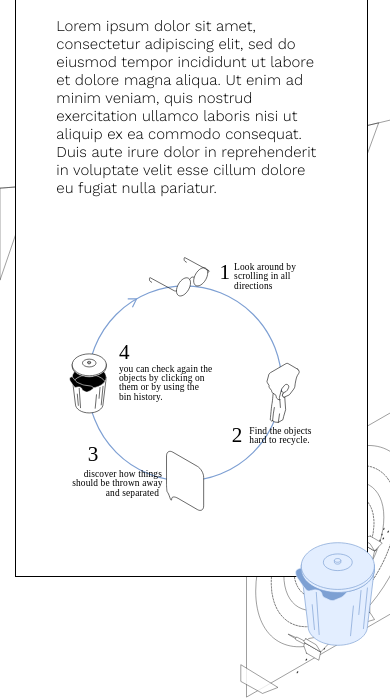
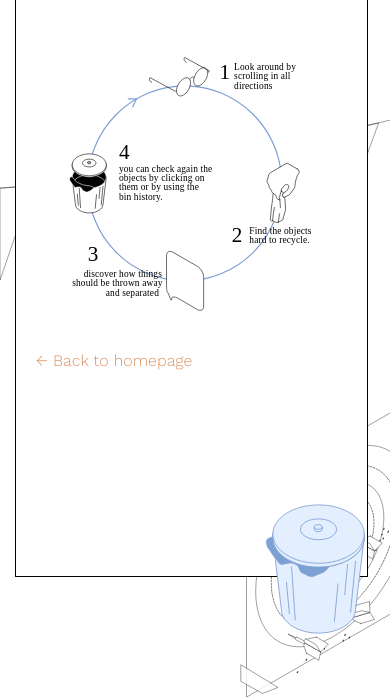
Before and after one commit to uclab-potsdam/wimmelvis, a plain HTML site: page advanced/index.html in a window 390 px wide. Shown: the part 180-880 px from the top of the page. Drawn offline with nearby package versions, Linux system fonts and the light colour scheme.

Commit message:
more generic names for assets, start with readme

```diff
--- a/advanced/index.html
+++ b/advanced/index.html
@@ -13,15 +13,16 @@
     <div class="welcome-card">
         <div class="welcome-card-inner">
             <img src="./assets/wimmelbild_logo.png">
-            <p>
+            <!-- <p>
                 Lorem ipsum dolor sit amet, consectetur adipiscing elit,
                 sed do eiusmod tempor incididunt ut labore et dolore magna
                 aliqua. Ut enim ad minim veniam, quis nostrud exercitation
                 ullamco laboris nisi ut aliquip ex ea commodo consequat. Duis
                 aute irure dolor in reprehenderit in voluptate velit esse
                 cillum dolore eu fugiat nulla pariatur.
-            </p>
-            <img class="start-scheme" src="./assets/start_scheme.svg">
+            </p> -->
+            <img class="start-scheme" src="./assets/wimmelbild_scheme.svg">
+            <a href="/" class="back">← Back to homepage</a>
         </div>
     </div>
     <!-- this element shows the descriptions of the items -->
@@ -30,8 +31,8 @@
     <div id="map"></div>
     <!-- this element contains the history panel where discovered objects are enlisted  -->
     <div id="history-outer-container">
-        <div id="bin">
-            <div class="closed-bin"></div>
+        <div id="history-toggle">
+            <div class="closed-history"></div>
         </div>
         <div id="history" class="closed-history">
             <h4>Collected objects:</h4>
--- a/advanced/main.js
+++ b/advanced/main.js
@@ -124,9 +124,9 @@ function load() {
 	}
 
     // By clicking on the bin's parent some classes are toggled
-    x("#bin").onclick = function (event) {
-        toggleClass(event.target, 'open-bin');
-        toggleClass(event.target, 'closed-bin');
+    x("#history-toggle").onclick = function (event) {
+        toggleClass(event.target, 'open-history');
+        toggleClass(event.target, 'closed-history');
 
         // I am toggling some classes to trigger the panel in sliding in
         toggleClass(history, "closed-history");
@@ -152,8 +152,8 @@ function load() {
         Tooltip.hide();
 
         if (history.classList.contains('active-history')) {
-            toggleClass(x("#bin").firstElementChild, 'closed-bin');
-            toggleClass(x("#bin").firstElementChild, 'open-bin');
+            toggleClass(x("#history-toggle").firstElementChild, 'closed-history');
+            toggleClass(x("#history-toggle").firstElementChild, 'open-history');
 
             toggleClass(history, 'closed-history');
             toggleClass(history, "active-history");
--- a/advanced/style/style.css
+++ b/advanced/style/style.css
@@ -1,18 +1,24 @@
 @import url('https://fonts.googleapis.com/css2?family=Work+Sans:ital,wght@0,300;0,500;1,300&display=swap');
 
 body {
-    font-size: 15px;
+    /* font-size: 15px; */
     /* font-family: helvetica, sans-serif; */
     font-family: 'Work Sans', sans-serif, Arial, Helvetica, sans-serif;
     padding: 0;
     margin: 0;
 }
 
-p {
+a {
+    text-decoration: none;
+    color: #da936a;
+}
+
+p, a {
     font-weight: 300;
 }
 
 h1.title, h3#reset {
+    font-size: 1.5em;
     position: fixed;
     text-align: center;
 }
@@ -73,6 +79,11 @@ h3#reset {
 .welcome-card-inner > .start-scheme {
     width: 70%;
     margin-top: 60px;
+    margin-bottom: 40px;
+}
+
+a.back {
+    margin-left: 20px;
 }
 
 /* Navigation, tooltips, activate and deactivate objects */
@@ -132,12 +143,12 @@ h3#reset {
     width: 10%;
 }
 
-#history-outer-container > #bin {
+#history-outer-container > #history-toggle {
     position: fixed;
     bottom: 20px; right: 25px;
 }
 
-#bin {
+#history-toggle {
     pointer-events: all;
     cursor: pointer;
     width: 100px;
@@ -145,19 +156,19 @@ h3#reset {
     z-index: 2;
 }
 
-#bin > div {
+#history-toggle > div {
     background-repeat: no-repeat;
     background-position: center;
     width:100%; height:100%;
     background-size: contain;
 }
 
-.closed-bin {
-    background-image: url('../assets/closed-bin.svg');
+.closed-history {
+    background-image: url('../assets/closed-history.svg');
 }
 
-.open-bin {
-    background-image: url('../assets/opened-bin.svg');
+.open-history {
+    background-image: url('../assets/opened-history.svg');
     width: 50%;
 }
 
```
Also changed, not shown: README.md, advanced/assets/closed-history.svg (renamed from advanced/assets/closed-bin.svg), advanced/assets/opened-history.svg (renamed from advanced/assets/opened-bin.svg), advanced/assets/wimmelbild_scheme.svg (renamed from advanced/assets/start_scheme.svg), advanced/kitchen.svg (deleted).
